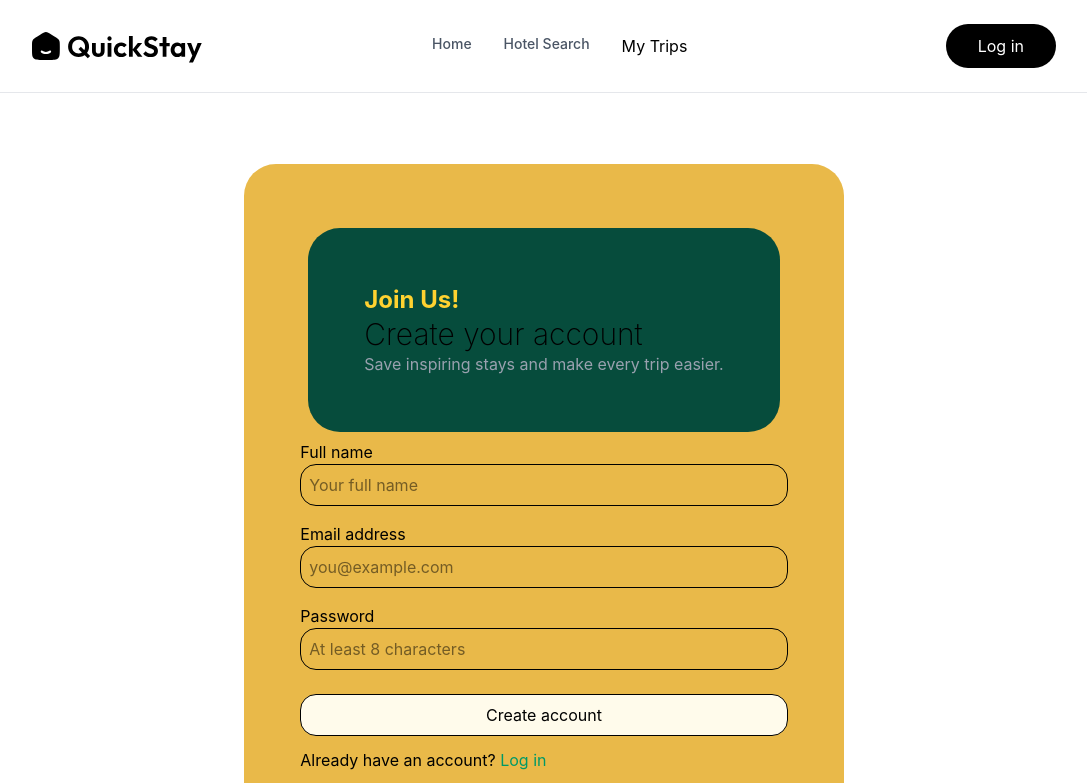
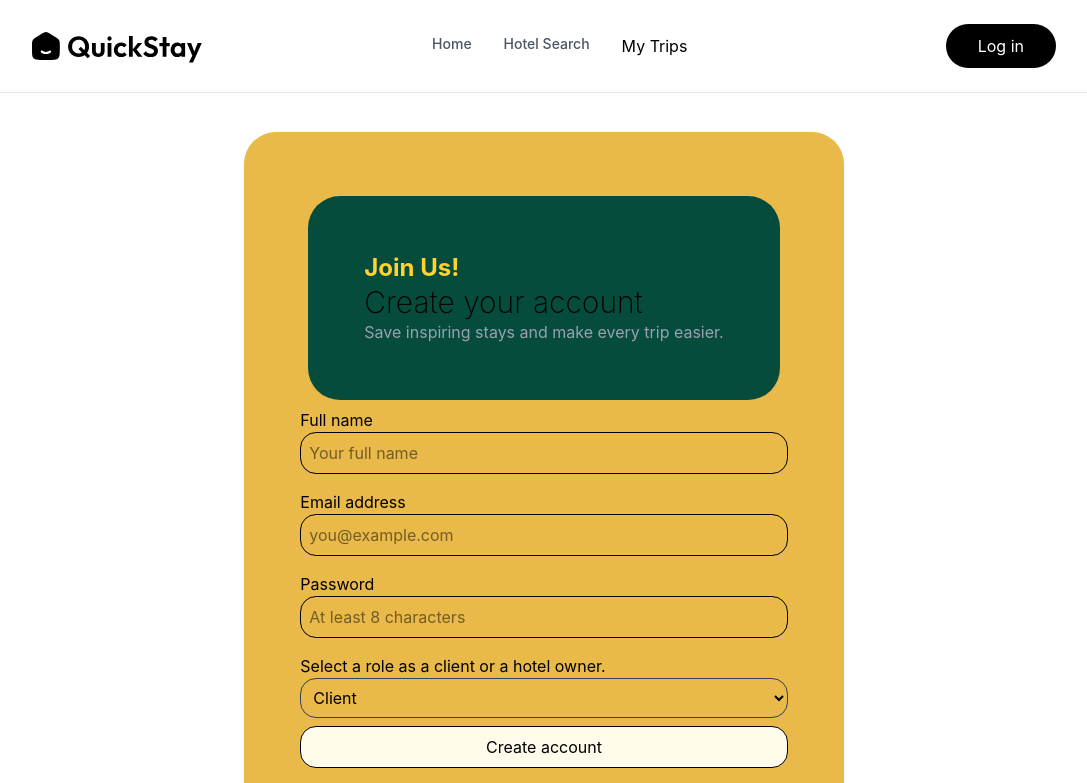
Before and after one commit to prabal-poudel/Hotel-Booking-App, a React (Vite) app in the folder client/: page /signup in a window 1280 px wide. Shown: the top 783 px of the page, without its empty margins (96-1183 px from the left). Built offline with nearby package versions, Linux system fonts and the light colour scheme.

Commit message:
completed everything and also add role based registration

```diff
--- a/client/src/pages/Signup.jsx
+++ b/client/src/pages/Signup.jsx
@@ -1,4 +1,6 @@
+import { validationResult } from 'express-validator';
 import React, {useState} from 'react'
+import { Slide } from 'react-toastify';
 
 const Signup = () => {
     // sate to hold user input
@@ -7,6 +9,7 @@ const Signup = () => {
     const [password, setPassword] = useState('');
     const [error, setError] = useState('');
     const [success, setSuccess] = useState('');
+    const [role, setRole] = useState('');
 
     const handleSignup = async (e) => {
         e.preventDefault();
@@ -19,7 +22,7 @@ const Signup = () => {
                 headers: {
                     'Content-Type': 'application/json',
                 },
-                body: JSON.stringify({fullname, email, password,}),
+                body: JSON.stringify({fullname, email, password, role,}),
             });
 
             const data = await response.json();
@@ -69,6 +72,16 @@ const Signup = () => {
         placeholder='At least 8 characters'
         className='w-full border border-black rounded-2xl p-2 mb-4'
             onChange={(e) => setPassword(e.target.value)} />
+            <p>Select a role as a client or a hotel owner.</p>
+            <select
+            value={role}
+            onChange={(e) => setRole(e.target.value)}
+            required
+            className='w-full border border-gray-700 rounded-2xl px-2 py-2 text-black'
+            >
+            <option value="client">Client</option>
+            <option value="owner">Hotel Owner</option>
+            </select>
         <button onClick={handleSignup} className='w-full bg-amber-50 border border-black rounded-2xl p-2 mt-2 hover:bg-green-600 cursor-pointer'>Create account</button>
         <p className='mt-3'>Already have an account? <a href='/login' className='text-emerald-600'>Log in</a></p>
     </div>
```
Also changed, not shown: 1 other file (tests, documents, lock files or other folders).
